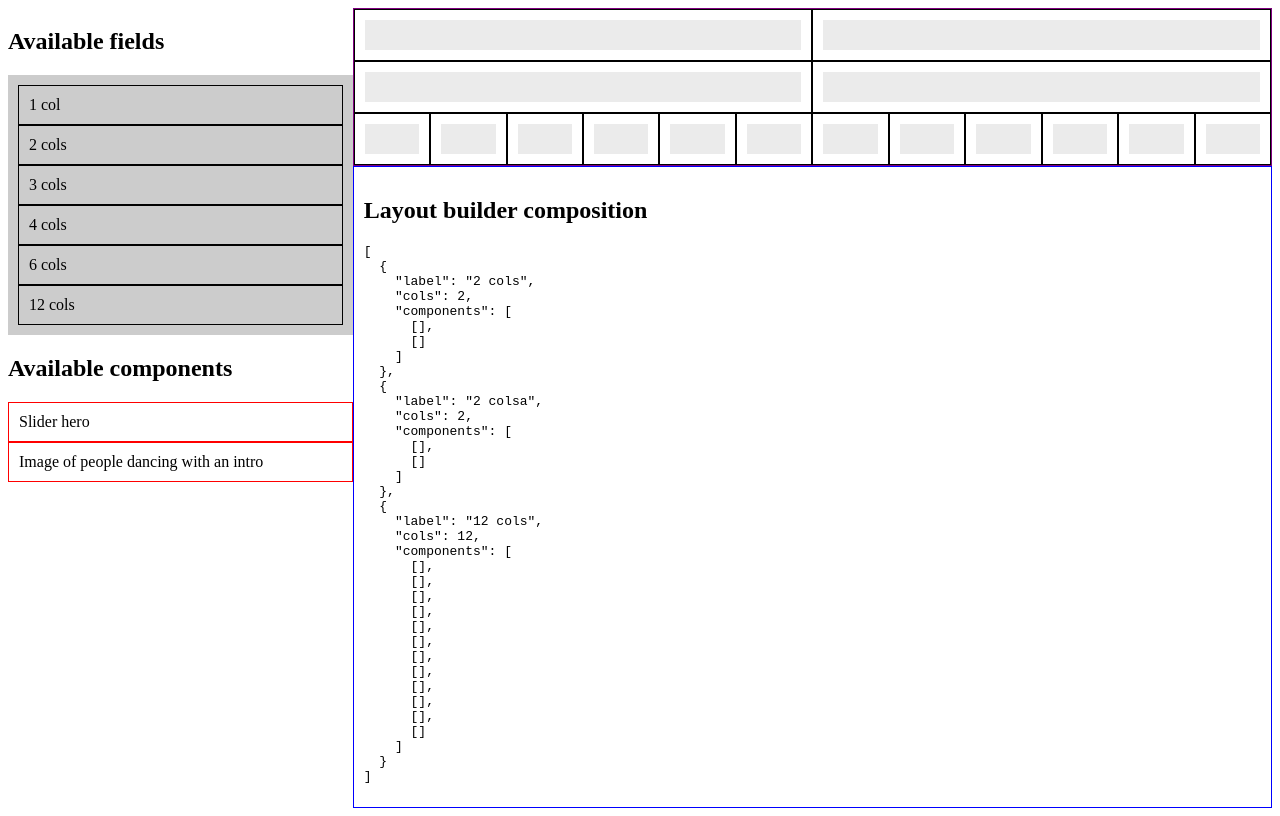
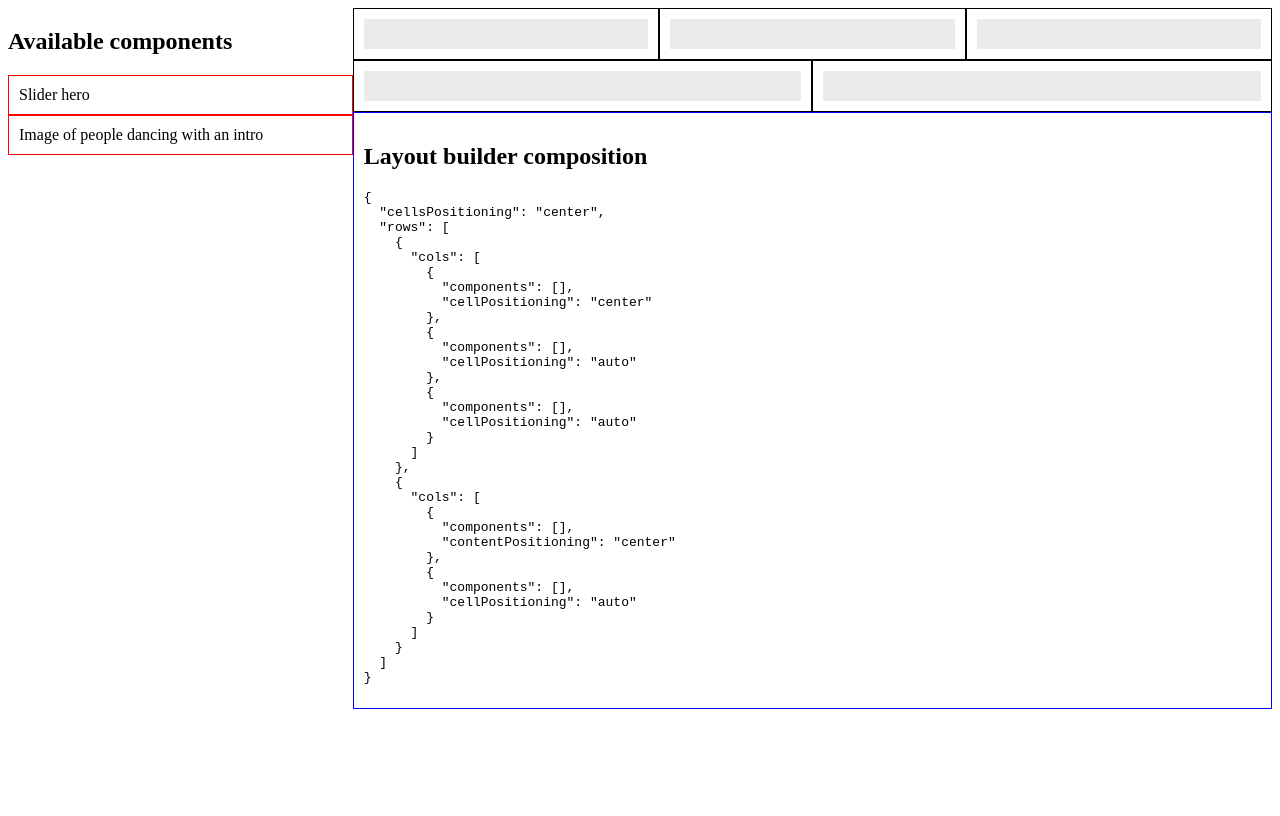
Before and after one commit to capynet/drupal-multivalued-entity-reference-layout-builder, a Vue app in the folder ui/: page / in a window 1280 px wide. Built offline with nearby package versions, Linux system fonts and the light colour scheme; data requests are answered from the project's data file.

Commit message:
Reworked the main object structure. - Available fields are no more needed as a separated structure. - Now communication between UI and the object is more direct.

```diff
--- a/ui/mock.json
+++ b/ui/mock.json
@@ -1,53 +1,38 @@
 {
-  "canvasFields": [
+  "layout": {
+    "cellsPositioning": "center",
+    "rows": [
       {
-      "label": "2 cols",
-      "cols": 2,
-      "components": []
+        "cols": [
+          {
+            "components": [],
+            "cellPositioning": "center"
           },
           {
-      "label": "2 colsa",
-      "cols": 2,
-      "components": []
+            "components": [],
+            "cellPositioning": "auto"
           },
           {
-      "label": "12 cols",
-      "cols": 12,
-      "components": []
+            "components": [],
+            "cellPositioning": "auto"
           }
-  ],
-  "availableFields": [
-    {
-      "label": "1 col",
-      "cols": 1,
-      "components": []
+        ]
       },
       {
-      "label": "2 cols",
-      "cols": 2,
-      "components": []
+        "cols": [
+          {
+            "components": [],
+            "contentPositioning": "center"
           },
           {
-      "label": "3 cols",
-      "cols": 3,
-      "components": []
+            "components": [],
+            "cellPositioning": "auto"
+          }
+        ]
+      }
+    ]
   },
-    {
-      "label": "4 cols",
-      "cols": 4,
-      "components": []
-    },
-    {
-      "label": "6 cols",
-      "cols": 6,
-      "components": []
-    },
-    {
-      "label": "12 cols",
-      "cols": 12,
-      "components": []
-    }
-  ],
+
   "components": [
     {
       "id": "slider-1",
--- a/ui/src/App.vue
+++ b/ui/src/App.vue
@@ -1,8 +1,6 @@
 <template>
   <main class="skeleton">
     <div class="sidebar">
-      <h2>Available fields</h2>
-      <AvailableFields />
       <h2>Available components</h2>
       <AvailableComponents />
     </div>
@@ -14,14 +12,12 @@
 
 <script>
   import AvailableComponents from "./components/AvailableComponents.vue";
-  import AvailableFields from "./components/AvailableFields.vue";
   import LayoutCanvas from "./components/LayoutCanvas.vue";
 
   export default {
     name: "Layout builder",
     components: {
       AvailableComponents,
-      AvailableFields,
       LayoutCanvas,
     },
   };
--- a/ui/src/components/AvailableComponents.vue
+++ b/ui/src/components/AvailableComponents.vue
@@ -2,8 +2,8 @@
   <section class="available-components">
     <draggable
       :list="components"
-      item-key="cols"
-      class="list-group"
+      item-key="components"
+      class="draggable-available-components"
       ghost-class="ghost"
       @start="dragging = true"
       @end="dragging = false"
--- a/ui/src/components/AvailableFields.vue
+++ /dev/null
@@ -1,67 +0,0 @@
-<template>
-  <section class="available-fields">
-    <draggable
-      :list="availableFields"
-      item-key="cols"
-      class="list-group"
-      ghost-class="ghost"
-      @start="dragging = true"
-      @end="dragging = false"
-      :group="{ name: 'layout', pull: 'clone', put: false }"
-    >
-      <template #item="{ element }">
-        <div class="lc-field">{{ element.label }}</div>
-      </template>
-    </draggable>
-  </section>
-</template>
-
-<script>
-  import draggable from "vuedraggable";
-
-  export default {
-    name: "availableFields",
-    display: "AvailableFields",
-
-    components: {
-      draggable,
-    },
-
-    data() {
-      return {
-        availableFields: [],
-        dragging: false,
-      };
-    },
-
-    mounted() {
-      fetch("http://localhost:3000/availableFields")
-        .then((res) => res.json())
-        .then((data) => {
-          // We need to "hydrate" component slots.
-          data.forEach((el) => {
-            el.components = Array.from({ length: el.cols }, () => []);
-          });
-
-          this.availableFields = data;
-        });
-    },
-  };
-</script>
-
-<style scoped>
-  .ghost {
-    opacity: 0.5;
-    background: #369;
-  }
-
-  .available-fields {
-    background: #ccc;
-    padding: 10px;
-  }
-
-  .lc-field {
-    border: 1px solid black;
-    padding: 10px;
-  }
-</style>
--- a/ui/src/components/DOMField.vue
+++ b/ui/src/components/DOMField.vue
@@ -1,8 +1,8 @@
 <template>
   <div class="lc-field">
-    <div v-for="i in data.cols" :key="i">
+    <div v-for="col in row.cols" :key="col">
       <draggable
-        :list="data.components[i - 1]"
+        :list="col.components"
         item-key="cell"
         class="cell-components"
         ghost-class="ghost"
@@ -11,11 +11,12 @@
         group="cell"
       >
         <template #item="{ element }">
-          <div class="cell-element">{{ element.label }}</div>
+          {{ element.label }}
         </template>
       </draggable>
+
+      <!-- <RawJson :data="col" title="Raw col" /> -->
     </div>
-    <!-- <RawJson :data="data" title="Field structure" /> -->
   </div>
 </template>
 
@@ -33,7 +34,7 @@
     },
 
     props: {
-      data: Object,
+      row: Object,
     },
 
     data() {
--- a/ui/src/components/LayoutCanvas.vue
+++ b/ui/src/components/LayoutCanvas.vue
@@ -1,19 +1,19 @@
 <template>
   <draggable
-    :list="canvasFields"
-    item-key="cols"
-    class="layout-canvas"
+    :list="layout.rows"
+    item-key="rows"
+    class="draggable-rows"
     ghost-class="ghost"
     @start="dragging = true"
     @end="dragging = false"
-    group="layout"
+    :group="{ name: 'layout', pull: 'clone', put: false }"
   >
     <template #item="{ element }">
-      <DOMField :data="element" />
+      <DOMField :row="element" />
     </template>
   </draggable>
 
-  <RawJson :data="canvasFields" title="Layout builder composition" />
+  <RawJson :data="layout" title="Layout builder composition" />
 </template>
 
 <script>
@@ -33,22 +33,15 @@
 
     data() {
       return {
-        canvasFields: [],
+        layout: {},
         dragging: false,
       };
     },
 
     mounted() {
-      fetch("http://localhost:3000/canvasFields")
+      fetch("http://localhost:3000/layout")
         .then((res) => res.json())
-        .then((data) => {
-          // We need to "hydrate" component slots.
-          data.forEach((el) => {
-            el.components = Array.from({ length: el.cols }, () => []);
-          });
-
-          this.canvasFields = data;
-        });
+        .then((data) => (this.layout = data));
     },
   };
 </script>
```
Lines whose indentation alone changed are shown as unchanged.
